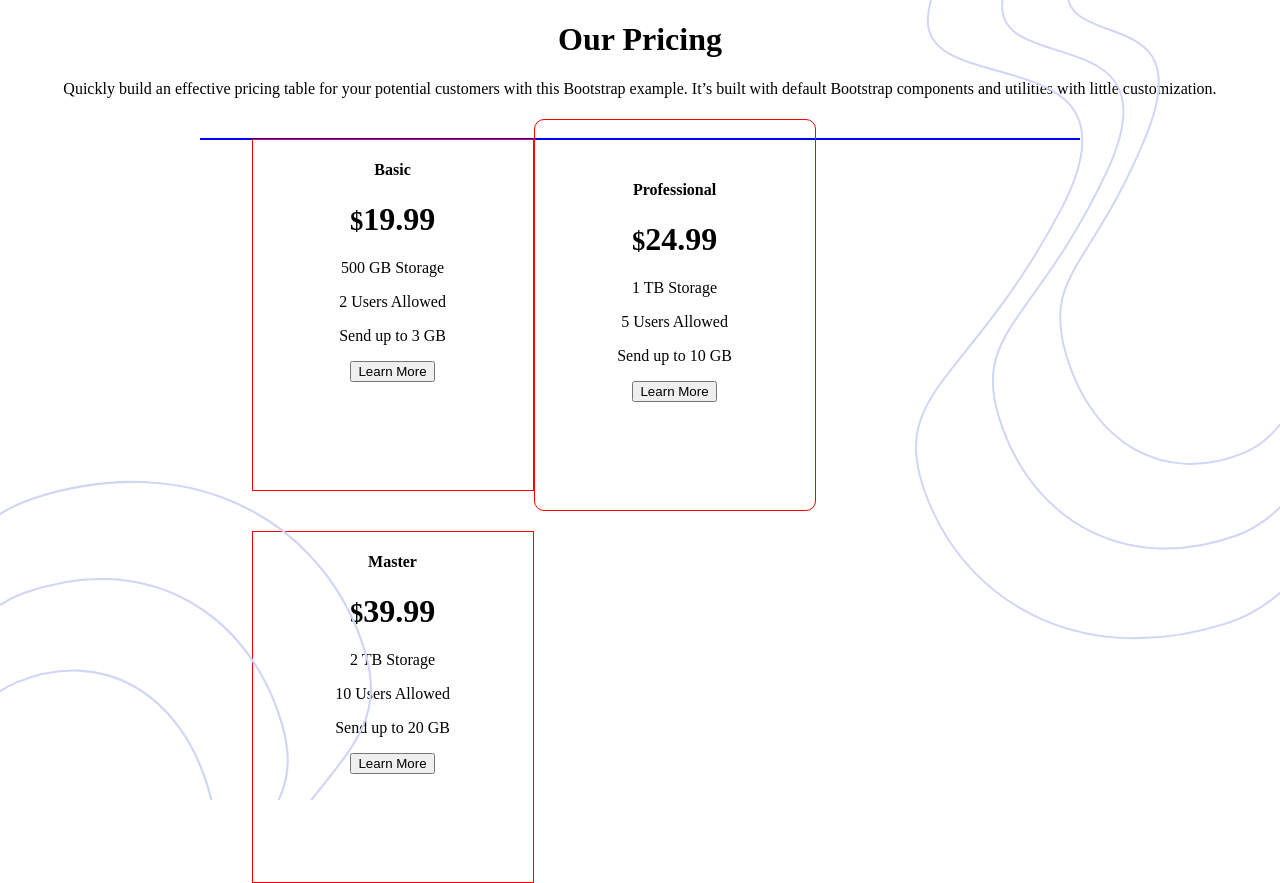
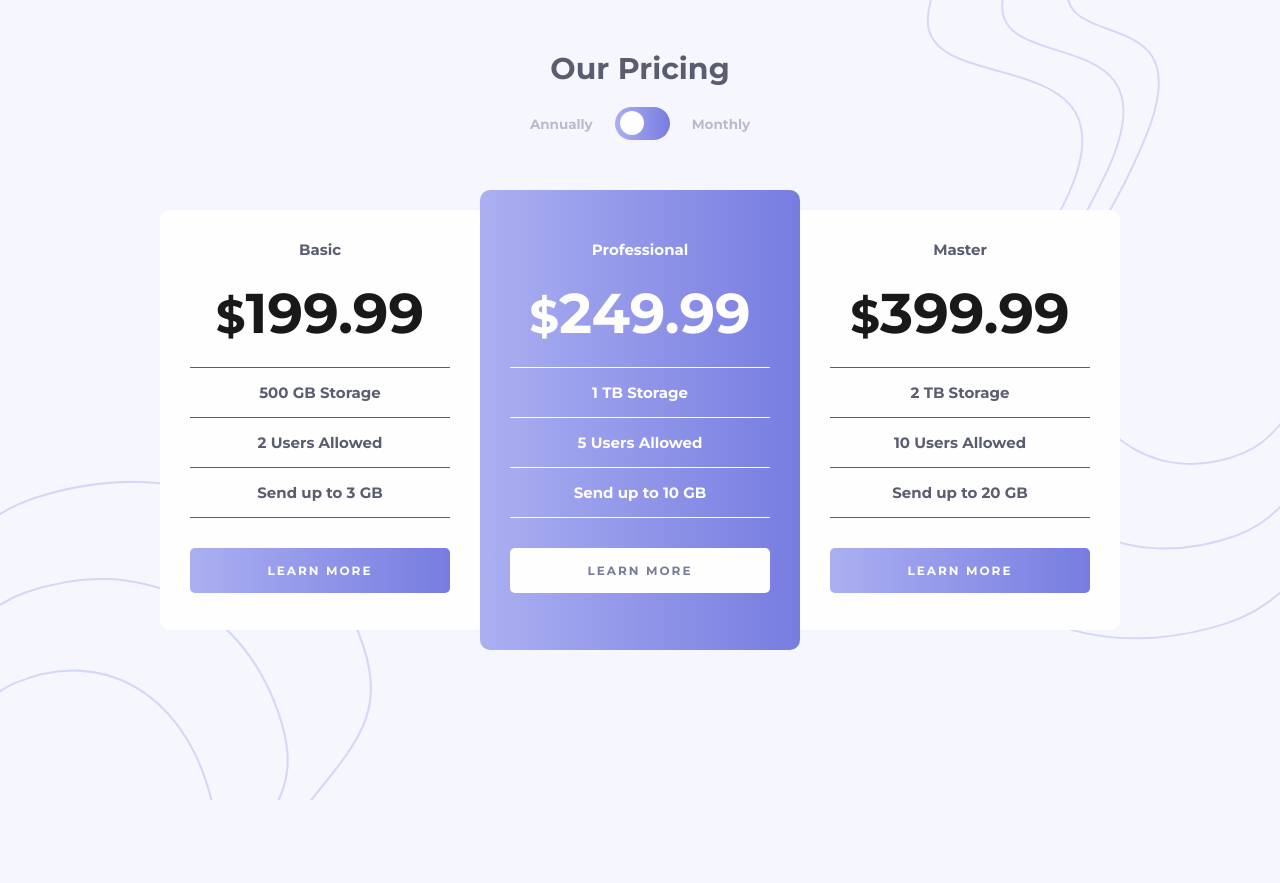
Before and after one commit to Gusjafo/pricing-component-with-toggle-master, a plain HTML site: page index.html in a window 1280 px wide. After the commit the page ends 800 px from the top, so only its background shows below. Drawn offline with Linux system fonts and the light colour scheme.

Commit message:
Add files via upload

```diff
--- a/css/styles.css
+++ b/css/styles.css
@@ -1,44 +1,241 @@
 body {
   text-align: center;
+  background-color: #f6f6fe;
+  font-size: 15px;
+  font-family: 'Montserrat', sans-serif;
+  color: #494c5f;
+  opacity: 0.9;
+}
+
+/******* imagenes de fondo *********/
+
+body img {
+  position: absolute;
+  z-index: -1;
 }
 
 .img-top-bg {
-  position: absolute;
   right: 0;
   top: 0;
   height: 80%;
 }
 
 .img-bottom-bg {
-  position: absolute;
   left: 0;
   bottom: 0;
   height: 40%;
 }
 
+/* tratamiento de fila y columnas */
 .row {
-  margin: 40px 15vw;
-  border: 1px solid;
-  border-color: blue;
-  padding-left: 4%;
+  display: flex;
+  justify-content: center;
+  height: 500px;
 }
 
 .col {
-  float: left;
-  width: 280px;
-  height: 350px;
-  border: 1px solid;
-  border-color: red;
-  /* border-radius:  */
+  box-sizing: border-box;
+  width: 320px;
+  background-color: #fff;
+  margin: 40px 0;
+  padding: 0 30px;
+  color: #494c5f;
 }
 
-.medium-col {
-  position: relative;
-  top: -20px;
-  padding-top: 40px;
+.col:nth-of-type(2) {
+  margin: 20px 0;
+  padding-top: 20px;
   border-radius: 10px;
+  background: linear-gradient(90deg, #a3a8f0, #696fdd);
+  color: #fff;
 }
 
+.col:first-of-type {
+  border-radius: 10px 0 0 10px;
+}
+
+.col:nth-of-type(3) {
+  border-radius: 0 10px 10px 0;
+}
+
+
+
+/*** Toggle Switch *************/
+.switch {
+  width: 300px;
+  display: inline-flex;
+  justify-content: center;
+  align-items: center;
+  margin-bottom: 30px;
+}
+
+.switch span {
+  display: block;
+  color: #b3b5c6;
+  font-size: .9em
+}
+
+.slider {
+  margin: 0 22px;
+  display: block;
+  width: 55px;
+  height: 33px;
+  background-image: linear-gradient(to right, #a3a8f0, #696fdd);
+  background-color: #b3b5c6;
+  border-radius: 40px;
+  position: relative;
+  cursor: pointer
+}
+
+.slider:before {
+  width: 24px;
+  height: 24px;
+  position: absolute;
+  display: block;
+  content: "";
+  background-color: #fff;
+  top: 4px;
+  left: 5px;
+  border-radius: 50%;
+  transition: all .5s ease-in
+}
+
+.slider:active {
+  background-image: none;
+}
+
+.slider:hover {
+  background-color: #b3b5c6;
+}
+
+
+input:checked+.slider {
+  background-color: #696fdd;
+}
+
+input:focus+.slider {
+  box-shadow: 0 0 1px #696fdd;
+}
+
+input:checked+.slider:before {
+  transform: translateX(26px);
+}
+
+.toggle-check {
+  display: none
+}
+
+.col p:first-of-type {
+  display: none
+}
+
+.toggle-check:checked~.row .col p:first-of-type {
+  display: block
+}
+
+.toggle-check:checked~.row .col p:nth-of-type(2) {
+  display: none
+}
+
+.toggle-check:checked~.switch .slider::before {
+  right: 5px;
+  left: auto;
+}
+
+
+/********** Style and color ****/
+h1 {
+  margin-top: 50px;
+}
+
+h4 {
+  padding-top: 10px;
+}
+
+.value {
+  font-size: 3.5rem;
+  margin: 20px auto;
+  color: #000;;
+}
+
+.col:nth-of-type(2) .value {
+  color: #fff;
+}
+
+hr {
+display: block;
+border-top: 1px;
+border-style: solid;
+border-width: thin 0 0;
+}
+
+.btn {
+  margin-top: 30px;
+  padding: 15px 0;
+  color: #fff;
+  display: block;
+  text-transform: uppercase;
+  font-size: .8em;
+  letter-spacing: 2px;
+  background-image: linear-gradient(to right, #a3a8f0, #696fdd);
+  cursor: pointer;
+  background-color: #fff;
+  border-radius: 5px
+}
+
+.btn:active, .btn:hover {
+  color: #6d708d;
+  border: 1px solid #6d708d;
+  background-image: none
+}
+
+.col:nth-of-type(2) .btn {
+  background-image: none;
+  color: #6d708d
+}
+
+.col:nth-of-type(2) .btn:active, .col:nth-of-type(2) .btn:hover {
+  color: #fff;
+  border: 1px solid #fff;
+  background-color: transparent
+}
+/********** footer *************/
 .attribution {
   display: grid;
 }
+
+@media only screen and (max-width: 720px) {
+
+  .img-bottom-bg {
+    display: none;
+  }
+
+  .img-top-bg {
+    position: absolute;
+    z-index: -1;
+    top: 0;
+    height: 80%;
+  }
+
+  .row {
+    display: grid;
+    justify-content: center;
+  }
+
+  .col {
+    height: 420px;
+  }
+
+  .col:first-of-type {
+    border-radius: 10px;
+  }
+
+  .col:nth-of-type(2) {
+    padding-top: 0;
+  }
+
+  .col:nth-of-type(3) {
+    border-radius: 10px;
+  }
+
+}
--- a/index.html
+++ b/index.html
@@ -6,112 +6,74 @@
   <meta name="viewport" content="width=device-width, initial-scale=1.0">
   <link rel="icon" type="image/png" sizes="32x32" href="./images/favicon-32x32.png">
   <title>Frontend Mentor | [Challenge Name Here]</title>
-  <!-- <link rel="stylesheet" href="https://stackpath.bootstrapcdn.com/bootstrap/4.5.2/css/bootstrap.min.css" integrity="sha384-JcKb8q3iqJ61gNV9KGb8thSsNjpSL0n8PARn9HuZOnIxN0hoP+VmmDGMN5t9UJ0Z" crossorigin="anonymous"> -->
   <link rel="stylesheet" href="css/styles.css">
+  <link href="https://fonts.googleapis.com/css2?family=Montserrat:wght@700&display=swap" rel="stylesheet">
 </head>
 
 <body>
   <img src="images\bg-top.svg" alt="imagen de fondo superior" class="img-top-bg">
   <img src="images\bg-bottom.svg" alt="imagen de fondo superior" class="img-bottom-bg">
-  <!-- Annually
-  Monthly
-  &dollar;199.99
-  &dollar;249.99
-  &dollar;399.99 -->
-  <div class="pricing-header px-3 py-3 pt-md-5 pb-md-4 mx-auto text-center">
-    <h1 class="display-4">Our Pricing</h1>
-    <p class="lead">Quickly build an effective pricing table for your potential customers with this Bootstrap example. It’s built with default Bootstrap components and utilities with little customization.</p>
-  </div>
+
+    <main class="container">
+      <h1>Our Pricing</h1>
+
+      <input type="checkbox" class="toggle-check" name="pricing-checkbox" id="pricing-checkbox">
+      <label class="switch" for="pricing-checkbox">
+        <span>Annually</span>
+        <span class="slider"></span>
+        <span>Monthly</span>
+      </label>
 
       <div class="row">
         <div class="col">
-      <div class="">
-        <h4 class="">Basic</h4>
-      </div>
-      <h1 class=""><small class="">&dollar;</small>19.99</h1>
+          <h4>Basic</h4>
+          <p class="value"><small>&dollar;</small>19.99</p>
+          <p class="value"><small>&dollar;</small>199.99</p>
+          <hr>
           <p>500 GB Storage</p>
+          <hr>
           <p>2 Users Allowed</p>
+          <hr>
           <p>Send up to 3 GB</p>
-      <button type="button" class="">Learn More</button>
-    </div>
-    <div class="col medium-col">
-      <div class="">
-        <h4 class="">Professional</h4>
-      </div>
-      <h1 class=""><small class="">&dollar;</small>24.99</h1>
-      <p>1 TB Storage</p>
-      <p>5 Users Allowed</p>
-      <p>Send up to 10 GB</p>
-      <button type="button" class="">Learn More</button>
+          <hr>
+          <a class="btn">Learn More</a>
         </div>
         <div class="col">
-      <div class="">
-        <h4 class="">Master</h4>
+          <h4>Professional</h4>
+          <p class="value"><small>&dollar;</small>24.99</p>
+          <p class="value"><small>&dollar;</small>249.99</p>
+          <hr>
+          <p>1 TB Storage</p>
+          <hr>
+          <p>5 Users Allowed</p>
+          <hr>
+          <p>Send up to 10 GB</p>
+          <hr>
+          <a class="btn">Learn More</a>
         </div>
-      <h1 class=""><small class="">&dollar;</small>39.99</h1>
+        <div class="col">
+          <h4>Master</h4>
+          <p class="value"><small>&dollar;</small>39.99</p>
+          <p class="value"><small>&dollar;</small>399.99</p>
+          <hr>
           <p>2 TB Storage</p>
+          <hr>
           <p>10 Users Allowed</p>
+          <hr>
           <p>Send up to 20 GB</p>
-      <button type="button" class="">Learn More</button>
+          <hr>
+          <a class="btn">Learn More</a>
         </div>
       </div>
 
 
+    </main>
+
+</body>
+
+</html>
 
 <!-- <div class="attribution">
 Challenge by <a href="https://www.frontendmentor.io?ref=challenge" target="_blank">Frontend Mentor</a>.
 Coded by <a href="#">Your Name Here</a>.
 </div> -->
-
-  <!-- <script src="https://code.jquery.com/jquery-3.5.1.slim.min.js" integrity="sha384-DfXdz2htPH0lsSSs5nCTpuj/zy4C+OGpamoFVy38MVBnE+IbbVYUew+OrCXaRkfj" crossorigin="anonymous"></script>
-    <script src="https://cdn.jsdelivr.net/npm/popper.js@1.16.1/dist/umd/popper.min.js" integrity="sha384-9/reFTGAW83EW2RDu2S0VKaIzap3H66lZH81PoYlFhbGU+6BZp6G7niu735Sk7lN" crossorigin="anonymous"></script>
-    <script src="https://stackpath.bootstrapcdn.com/bootstrap/4.5.2/js/bootstrap.min.js" integrity="sha384-B4gt1jrGC7Jh4AgTPSdUtOBvfO8shuf57BaghqFfPlYxofvL8/KUEfYiJOMMV+rV" crossorigin="anonymous"></script> -->
-</body>
-
-</html>
-
-<!-- <div class="container">
-  <div class="card-deck mb-3 text-center">
-    <div class="card mb-4 shadow-sm">
-      <div class="card-header">
-        <h4 class="my-0 font-weight-normal">Basic</h4>
-      </div>
-      <div class="card-body">
-        <h1 class="card-title pricing-card-title"><small class="text-muted">&dollar;</small>19.99</h1>
-        <ul class="list-unstyled mt-3 mb-4">
-          <li>500 GB Storage</li>
-          <li>2 Users Allowed</li>
-          <li>Send up to 3 GB</li>
-        </ul>
-        <button type="button" class="btn btn-lg btn-block btn-outline-primary">Learn More</button>
-      </div>
-    </div>
-    <div class="card mb-4 shadow-sm columna-medio">
-      <div class="card-header">
-        <h4 class="my-0 font-weight-normal">Professional</h4>
-      </div>
-      <div class="card-body">
-        <h1 class="card-title pricing-card-title"><small class="text-muted">&dollar;</small>24.99</h1>
-        <ul class="list-unstyled mt-3 mb-4">
-          <li>1 TB Storage</li>
-          <li>5 Users Allowed</li>
-          <li>Send up to 10 GB</li>
-        </ul>
-        <button type="button" class="btn btn-lg btn-block btn-primary">Learn More</button>
-      </div>
-    </div>
-    <div class="card mb-4 shadow-sm">
-      <div class="card-header">
-        <h4 class="my-0 font-weight-normal">Master</h4>
-      </div>
-      <div class="card-body">
-        <h1 class="card-title pricing-card-title"><small class="text-muted">&dollar;</small>39.99</h1>
-        <ul class="list-unstyled mt-3 mb-4">
-          <li>2 TB Storage</li>
-          <li>10 Users Allowed</li>
-          <li>Send up to 20 GB</li>
-        </ul>
-        <button type="button" class="btn btn-lg btn-block btn-primary">Learn More</button>
-      </div>
-    </div>
-  </div> -->
```
Lines whose indentation alone changed are shown as unchanged.
